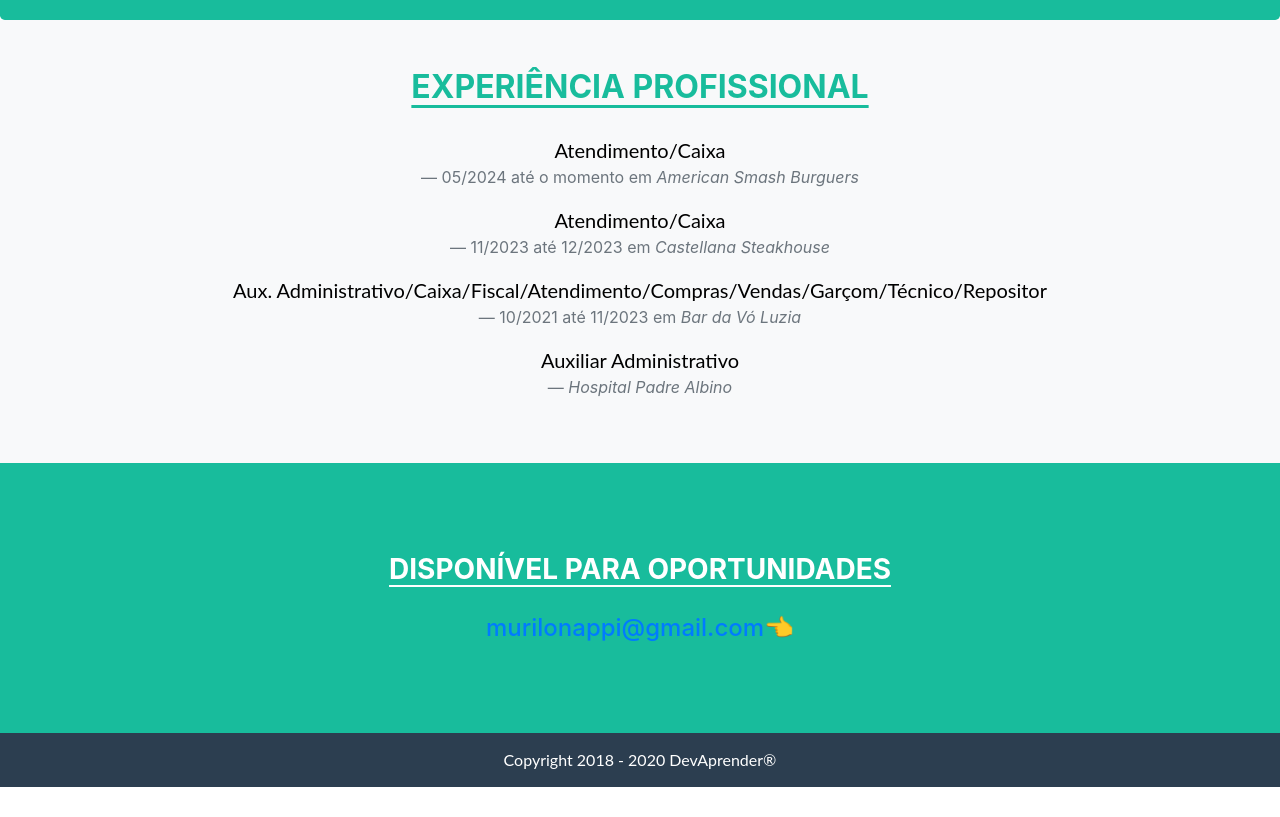
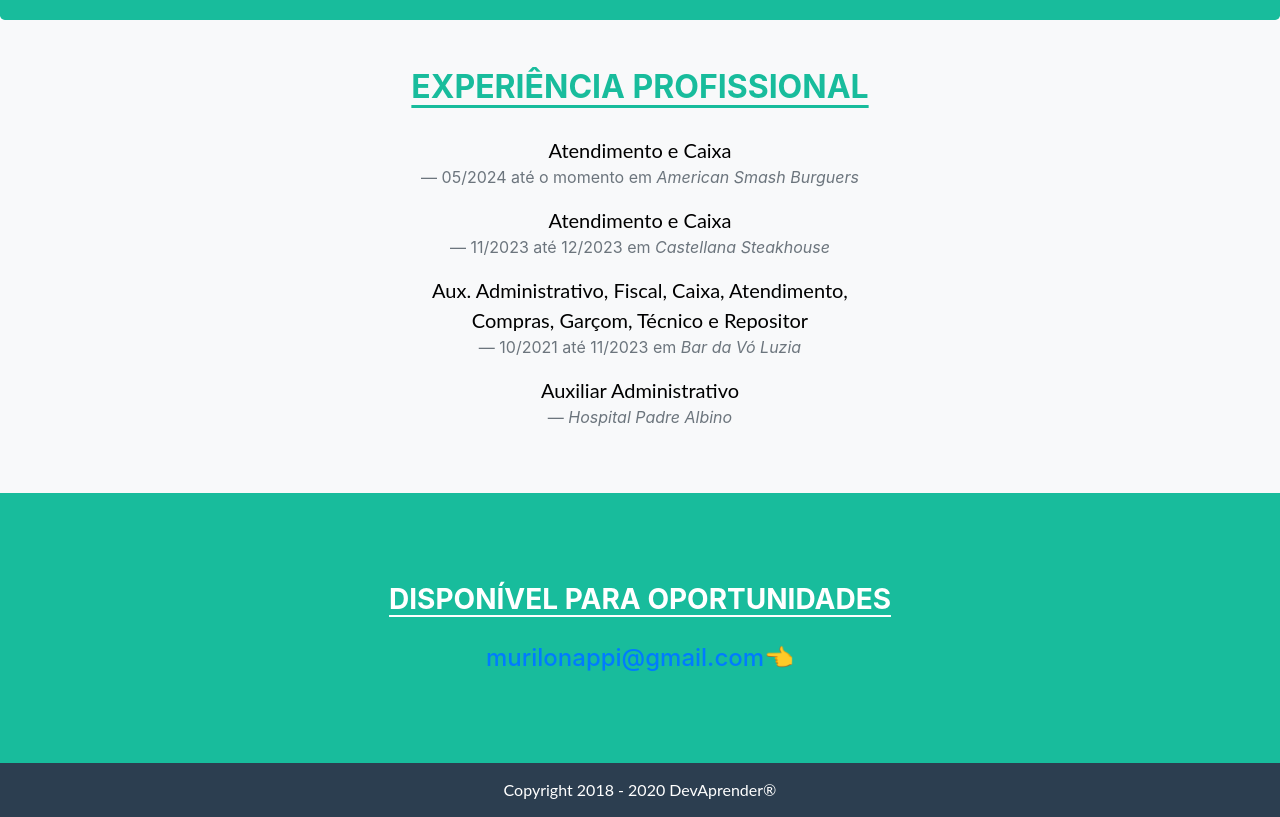
Before and after one commit to leothawne/MuriloAmaralNappi, a plain HTML site: page index.html in a window 1280 px wide. Shown: the part 1560-2377 px from the top of the page. Before the commit the page ends 2347 px from the top, so only its background shows below. Drawn offline with nearby package versions, Linux system fonts and the light colour scheme.

Commit message:
Update index.html

```diff
--- a/index.html
+++ b/index.html
@@ -190,17 +190,18 @@
             <div class="container">
                 <h2 class="text-center jumbotron-heading titulosVerdes">Experiência Profissional</h2>
                 <blockquote class="blockquote text-center">
-                    <p class="mb-0">Atendimento/Caixa</p>
+                    <p class="mb-0">Atendimento e Caixa</p>
                     <footer class="blockquote-footer">05/2024 até o momento em <cite title="Empresa">American Smash Burguers</cite>
                     </footer>
                 </blockquote>
                 <blockquote class="blockquote text-center">
-                    <p class="mb-0">Atendimento/Caixa</p>
+                    <p class="mb-0">Atendimento e Caixa</p>
                     <footer class="blockquote-footer">11/2023 até 12/2023 em <cite title="Empresa">Castellana Steakhouse</cite>
                     </footer>
                 </blockquote>
 				<blockquote class="blockquote text-center">
-                    <p class="mb-0">Aux. Administrativo/Caixa/Fiscal/Atendimento/Compras/Vendas/Garçom/Técnico/Repositor</p>
+                    <p class="mb-0">Aux. Administrativo, Fiscal, Caixa, Atendimento,<br />
+					Compras, Garçom, Técnico e Repositor</p>
                     <footer class="blockquote-footer">10/2021 até 11/2023 em <cite title="Empresa">Bar da Vó Luzia</cite>
                     </footer>
                 </blockquote>
```
